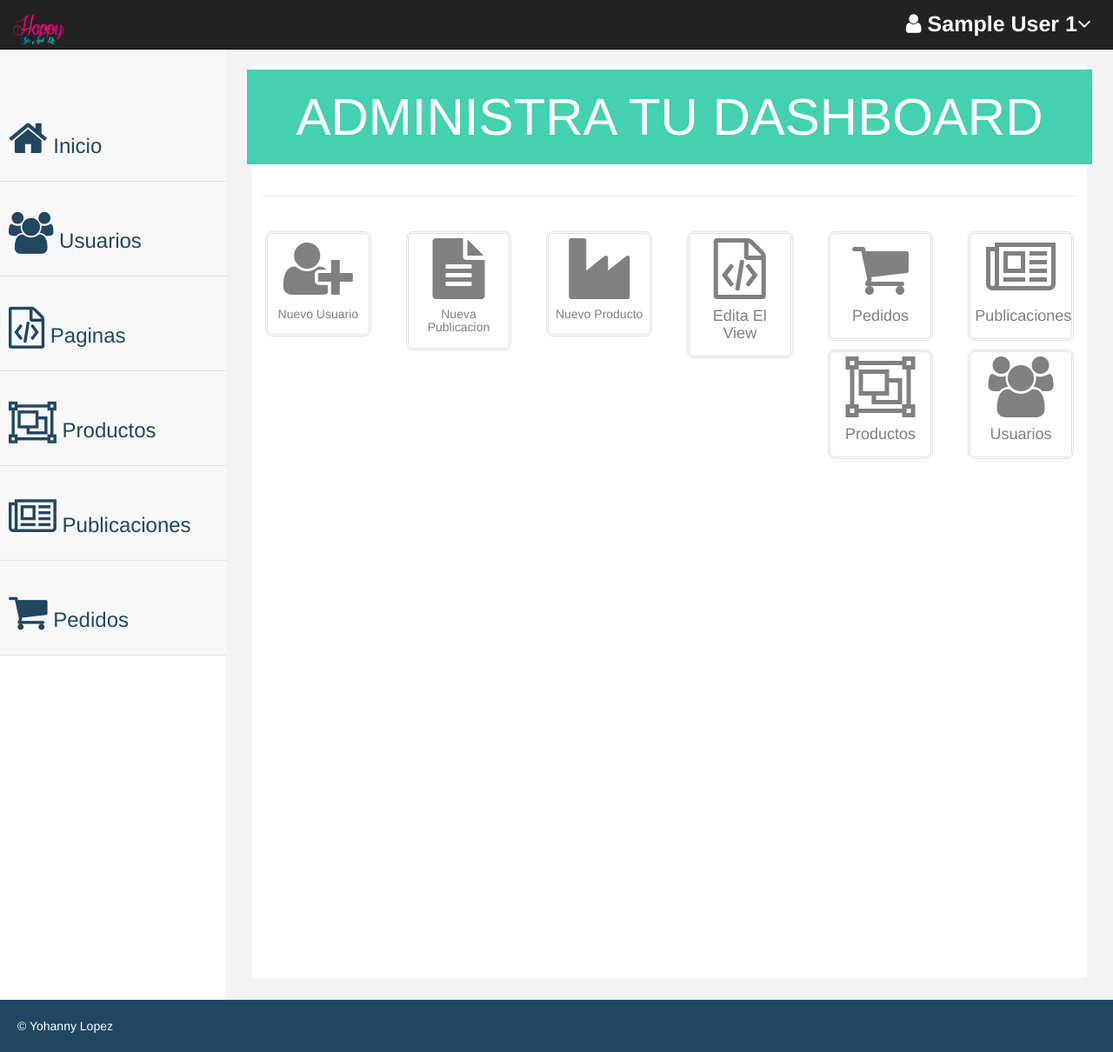
After one commit to rylopez/happy2, a PHP site: page /dashboard.php in a window 1280 px wide. The commit adds this page. Shown: the whole page at 87% size. Run offline with PHP 8.4, Linux system fonts and the light colour scheme; the visitor is signed in with stand-in values (Sample User, id 1); some libraries are stand-ins or nearby versions.

Commit message:
hoy jueves

```diff
--- /dev/null
+++ b/view/components/comp.pagesdashboard.php
@@ -0,0 +1,74 @@
+<?php
+
+if(isset($_GET["p"])){
+	$page = base64_decode($_GET["p"]);
+}else{
+	$page = "";
+}
+
+switch ($page) {
+	case '':
+		require_once("inicio_menu.php");
+		break;
+	case 'gestion_usuarios':
+		require_once("Gestion_usuarios.php");
+	break;
+
+
+	case 'actualizar_usuario':
+
+		require_once("ActualizarUsuario.php");
+	break;
+
+	case 'nuevo_usuario':
+
+		require_once("nuevo_usuario.php");
+	break;
+
+	case 'gestion_productos':
+
+		require_once("Gestion_productos.php");
+	break;
+
+	case  'nuevo_producto':
+
+	 require_once("nuevo_producto.php");
+	break;
+
+
+	case  'actualizar_producto':
+
+	 require_once("ActualizarProducto.php");
+	break;
+
+
+case  'actualizar_foto_producto':
+
+	 require_once("ActualizarFotoProducto.php");
+	break;
+
+case 'gestion_publicaciones':
+
+		require_once("Gestion_publicaciones.php");
+	break;
+
+	case  'nueva_publicacion':
+
+	 require_once("nueva_publicacion.php");
+	break;
+
+
+	case  'actualizar_publicacion':
+
+	 require_once("ActualizarPublicacion.php");
+	break;
+
+
+case  'actualizar_file_publicacion':
+
+	 require_once("actualizarfilepublicacion.php");
+	break;
+
+
+}
+?>
--- a/view/components/menu.php
+++ b/view/components/menu.php
@@ -3,23 +3,33 @@
 if($_SESSION["id_rol"]==1){//Menu Administrador
 
 ?>
+<li >
+   <a href="dashboard.php?p=<?php echo base64_encode('inicio_menu')?>" ><h3><i class="fa fa-home fa-2x" aria-hidden="true"></i> Inicio</h3></a>
+</li>
+<li><a  href="dashboard.php?p=<?php echo base64_encode('gestion_usuarios')?>"><h3 ><i class="fa fa-users fa-2x" aria-hidden="true"></i> Usuarios</h3></a></li>
+<li><a  href="dashboard.php?p=<?php echo base64_encode('gestion_paginas')?>"><h3 ><i class="fa fa-file-code-o fa-2x" aria-hidden="true"></i> Paginas</h3></a></li>
+<li><a  href="dashboard.php?p=<?php echo base64_encode('gestion_productos')?>"><h3><i class="fa fa-object-group fa-2x" aria-hidden="true"></i> Productos</h3></a></li>
 
-<li><a  href="index.php?p=<?php echo base64_encode('gestion_usuarios')?>"></i><h2 > Usuarios</h2></a></li>
-<li><a  href="index.php?p=<?php echo base64_encode('gestion_productos')?>"><h2> Productos</h2></a></li>
-
-<li><a   href="index.php?p=<?php echo base64_encode('gestion_publicaciones')?>"><h2 >Gestion de  Publicaciones</h2></a></li>
-<li><a  href="index.php?p=<?php echo base64_encode('gestion_publicaciones')?>"><h2 > Pedidos</h2></a></li>
+<li><a   href="dashboard.php?p=<?php echo base64_encode('gestion_publicaciones')?>"><h3 ><i class="fa fa-newspaper-o fa-2x" aria-hidden="true"></i> Publicaciones</h3></a></li>
+<li><a  href="dashboard.php?p=<?php echo base64_encode('gestion_publicaciones')?>"><h3 > <i class="fa fa-shopping-cart fa-2x" aria-hidden="true"></i> Pedidos</h3></a></li>
 <?php }
 elseif ($_SESSION["id_rol"]==2) {//menu empleado
 	?>
-<li><a href="index.php?p=<?php echo base64_encode('gestion_productos')?>"><h2 > Productos</h2></a></li>
-<li><a href="#"><h2> Pedidos</h2></a></li>
-<?php }
-elseif($_SESSION["id_rol"]==3){//cliente
-	?>
-	<li><a  href="#"><h2> Mis compras</h2></a></li>
+<li class="active-link">
+   <a href="dashboard.php?p=<?php echo base64_encode('inicio_menu')?>" ><h3><i class="fa fa-home fa-2x" aria-hidden="true"></i> Inicio</h3></a>
+ <li><a  href="dashboard.php?p=<?php echo base64_encode('gestion_productos')?>"><h3><i class="fa fa-object-group fa-2x" aria-hidden="true"></i> Productos</h3></a></li>
+
+<li><a   href="dashboard.php?p=<?php echo base64_encode('gestion_publicaciones')?>"><h3 ><i class="fa fa-newspaper-o fa-2x" aria-hidden="true"></i> Publicaciones</h3></a></li>
+<li><a  href="dashboard.php?p=<?php echo base64_encode('gestion_publicaciones')?>"><h3 > <i class="fa fa-shopping-cart fa-2x" aria-hidden="true"></i> Pedidos</h3></a></li>
+</li>
+
+
 	<?php }
 elseif($_SESSION["id_rol"]==4){//expert
 	?>
-	<li><a href="index.php?p=<?php echo base64_encode('gestion_publicaciones')?>"><h2 >Gestion de Publicaciones</h2></a></li>
-	<?php } ?>
+	<li class="active-link">
+   <a href="dashboard.php?p=<?php echo base64_encode('inicio_menu')?>" ><h3><i class="fa fa-home" aria-hidden="true"></i> Inicio</h3></a>
+   <li><a  href="dashboard.php?p=<?php echo base64_encode('gestion_paginas')?>"><h3 ><i class="fa fa-file-o" aria-hidden="true"></i> Paginas</h3></a></li>
+
+   <li><a   href="dashboard.php?p=<?php echo base64_encode('gestion_publicaciones')?>"><h3 ><i class="fa fa-newspaper-o" aria-hidden="true"></i> Publicaciones</h3></a></li>
+<?php } ?>
--- /dev/null
+++ b/view/dashboard.php
@@ -0,0 +1,137 @@
+<?php
+//El codigo comentado se debe  actualizar cuando este  la dasboard lista
+
+//cambio casa
+
+  session_start();
+
+ ?>
+<!DOCTYPE html>
+<html lang="Es">
+<head>
+  <title>Happy Sex and Life</title>
+  <meta charset="utf-8">
+  <meta name="viewport" content="width=device-width, initial-scale=1">
+  <link href="recursos/css/custom.css" rel="stylesheet" />
+  <link rel="stylesheet" href="recursos/css/estilo.css">
+  <link rel="stylesheet" type="text/css" href="recursos/css/jquery.dataTables.css">
+  <link rel="stylesheet" type="text/css" href="recursos/plugins/sweetalert/dist/sweetalert.css">
+  <link rel="stylesheet" href="recursos/plugins/font-awesome/css/font-awesome.min.css">
+  <link rel="stylesheet" href="recursos/plugins/bootstrap/css/bootstrap.min.css">
+
+  <script src="//code.jquery.com/jquery-3.1.1.min.js"></script>
+
+  <script src="recursos/plugins/bootstrap/js/bootstrap.min.js"></script>
+  <script type="text/javascript" charset="utf8" src="recursos/plugins/datatable/jquery.dataTables.min.js"></script>
+<script type="text/javascript" src="recursos/plugins/sweetalert/dist/sweetalert.min.js"></script>
+
+ <script type="text/javascript">
+    $(document).ready( function () {
+              $('#datatable').DataTable({
+               "language": {
+               "url": "https://cdn.datatables.net/plug-ins/1.10.11/i18n/Spanish.json"
+                }
+                });
+
+       $('.menu a').hover(function() {
+                $(this).stop().animate({
+                   opacity: 1
+                 }, 200);
+                    }, function() {
+               $(this).stop().animate({
+                opacity: 0.3
+                 }, 200);
+              });
+
+  $("#tipoproducto").change(function () {
+           $("#tipoproducto option:selected").each(function () {
+            elegido=$(this).val();
+            $.post("tipoproducto.php", { elegido: elegido }, function(data){
+            $("#talla").html(data);
+            });
+        });
+   })
+
+   <?php
+
+                    if(isset($_GET["m"],$_GET["tm"])){
+                  echo "swal({ title: '',   text: '".base64_decode($_GET["m"])."',   type: '".base64_decode($_GET["tm"])."',  imageUrl: 'recursos/logos/logo.png',imageSize: '200x120'});";
+
+                  }
+      ?>
+     $('[data-toggle="tooltip"]').tooltip();
+
+       });
+</script>
+
+</head>
+<body>
+
+
+
+    <div id="wrapper">
+         <div class="navbar navbar-inverse navbar-fixed-top">
+            <div class="adjust-nav">
+                <div class="navbar-header">
+                    <button type="button" class="navbar-toggle" data-toggle="collapse" data-target=".sidebar-collapse">
+                        <span class="icon-bar"></span>
+                        <span class="icon-bar"></span>
+                        <span class="icon-bar"></span>
+                    </button>
+                    <a class="navbar-brand" href="#">
+                        <img src="recursos/logos/logo.png" style="width:60px;" />
+
+                    </a>
+
+                </div>
+
+                <span class="logout-spn" >
+
+      <?php
+      if(!isset($_SESSION["id_usuario"])){
+            }else{ ?>
+
+    <a   data-toggle="dropdown" id="nomusu" ><i class="fa fa-user" aria-hidden="true"></i>
+ <?php echo "".($_SESSION["nombre"])." ".($_SESSION["apellido"]);?><i class="fa fa-angle-down" aria-hidden="true"></i></a>
+    <ul class="dropdown-menu dropdown-menu-right">
+      <li><a href="index.php?p=<?php echo base64_encode("actualizar_usuario");?>&ui=<?php echo base64_encode($_SESSION["id_usuario"]); ?>">Actualizar mi perfil</a></li>
+      <li class="divider"></li>
+      <li><a href="cerrarsesion.php">Cerrar Sesión</a></li>
+    </ul>
+      <?php } ?>
+
+
+                </span>
+            </div>
+        </div>
+        <!-- /. NAV TOP  -->
+        <nav class="navbar-default navbar-side" role="navigation">
+            <div class="sidebar-collapse">
+                <ul class="nav" id="main-menu">
+
+                 <?php
+
+        if(!isset($_SESSION["id_usuario"])){
+            }else{
+         include_once("components/menu.php");
+         } ?>
+
+                </ul>
+          </div>
+
+        </nav>
+
+        <?php include_once("components/comp.pagesdashboard.php") ?>
+
+        </div>
+    <div class="footer">
+
+
+            <div class="row">
+                <div class="col-lg-12" >
+                    &copy; Yohanny Lopez
+                </div>
+            </div>
+        </div>
+</body>
+</html>
--- a/view/inicio.php
+++ b/view/inicio.php
@@ -18,7 +18,7 @@
         </div>
         <div class="filter"></div>
         <video autoplay loop class="fillWidth">
-            <source src="../../video/video.mp4" type="video/mp4" />Your browser does not support the video tag. I suggest you upgrade your browser.</video>
+            <source src="../../../video/video.mp4" type="video/mp4" />Your browser does not support the video tag. I suggest you upgrade your browser.</video>
         <div class="poster hidden">
             <img src="recursos/video/poster.jpg" alt="">
         </div>
--- /dev/null
+++ b/view/inicio_menu.php
@@ -0,0 +1,261 @@
+      <?php
+
+if($_SESSION["id_rol"]==1){//Menu Administrador
+
+?>
+        <!-- /. NAV SIDE  -->
+        <div id="page-wrapper" >
+            <div id="page-inner">
+                <div class="row">
+                    <div class="col-lg-12">
+                     <h2 class='gestionar'>ADMINISTRA TU DASHBOARD</h2>
+                    </div>
+                </div>
+                 <!-- /. ROW  -->
+                  <hr />
+
+                  <!-- /. ROW  -->
+                <div class="row text-center pad-top">
+                  <div class="col-lg-2 col-md-2 col-sm-2 col-xs-6">
+                      <div class="div-square">
+                          <a href="blank.html" >
+                            <i class="fa fa-user-plus fa-5x" aria-hidden="true"></i>
+                            <h5>Nuevo Usuario</h5>
+                        </a>
+                      </div>
+
+
+                  </div>
+
+                  <div class="col-lg-2 col-md-2 col-sm-2 col-xs-6">
+                      <div class="div-square">
+                           <a href="blank.html" >
+ <i class="fa fa-file-text fa-5x"></i>
+                      <h5>Nueva Publicacion</h5>
+                      </a>
+                      </div>
+
+
+                  </div>
+                  <div class="col-lg-2 col-md-2 col-sm-2 col-xs-6">
+                      <div class="div-square">
+                           <a href="blank.html" >
+ <i class="fa fa-industry fa-5x"></i>
+                      <h5>Nuevo Producto</h5>
+                      </a>
+                      </div>
+
+
+                  </div>
+                  <div class="col-lg-2 col-md-2 col-sm-2 col-xs-6">
+                      <div class="div-square">
+                           <a href="blank.html" >
+ <i class="fa fa-file-code-o fa-5x"></i>
+                      <h4>Edita El View</h4>
+                      </a>
+                      </div>
+
+
+                  </div>
+                  <div class="col-lg-2 col-md-2 col-sm-2 col-xs-6">
+                      <div class="div-square">
+                           <a href="blank.html" >
+ <i class="fa fa-shopping-cart fa-5x"></i>
+                      <h4>Pedidos </h4>
+                      </a>
+                      </div>
+
+
+                  </div>
+                  <div class="col-lg-2 col-md-2 col-sm-2 col-xs-6">
+                      <div class="div-square">
+                           <a href="blank.html" >
+ <i class="fa fa-newspaper-o fa-5x"></i>
+                      <h4>Publicaciones</h4>
+                      </a>
+                      </div>
+
+
+                  </div>
+                  <div class="col-lg-2 col-md-2 col-sm-2 col-xs-6">
+                      <div class="div-square">
+                           <a href="blank.html" >
+ <i class="fa fa-object-group fa-5x"></i>
+                      <h4>Productos</h4>
+                      </a>
+                      </div>
+
+
+                  </div>
+              <div class="col-lg-2 col-md-2 col-sm-2 col-xs-6">
+                      <div class="div-square">
+                           <a href="blank.html" >
+ <i class="fa fa-users fa-5x"></i>
+                      <h4>Usuarios</h4>
+                      </a>
+                      </div>
+
+
+                  </div>
+              </div>
+
+
+    </div>
+             <!-- /. PAGE INNER  -->
+            </div>
+         <!-- /. PAGE WRAPPER  -->
+  <?php }
+elseif ($_SESSION["id_rol"]==2) {//menu empleado
+  ?>
+  <div id="page-wrapper" >
+            <div id="page-inner">
+                <div class="row">
+                    <div class="col-lg-12">
+                     <h2 class='gestionar'>ADMINISTRA TU DASHBOARD</h2>
+                    </div>
+                </div>
+                 <!-- /. ROW  -->
+                  <hr />
+
+                  <!-- /. ROW  -->
+                <div class="row text-center pad-top">
+                  <div class="col-lg-2 col-md-2 col-sm-2 col-xs-6">
+                      <div class="div-square">
+                          <a href="blank.html" >
+                            <i class="fa fa-user-plus fa-5x" aria-hidden="true"></i>
+                            <h5>Nuevo Usuario</h5>
+                        </a>
+                      </div>
+
+
+                  </div>
+
+                  <div class="col-lg-2 col-md-2 col-sm-2 col-xs-6">
+                      <div class="div-square">
+                           <a href="blank.html" >
+ <i class="fa fa-file-text fa-5x"></i>
+                      <h5>Nueva Publicacion</h5>
+                      </a>
+                      </div>
+
+
+                  </div>
+                  <div class="col-lg-2 col-md-2 col-sm-2 col-xs-6">
+                      <div class="div-square">
+                           <a href="blank.html" >
+ <i class="fa fa-industry fa-5x"></i>
+                      <h5>Nuevo Producto</h5>
+                      </a>
+                      </div>
+
+
+                  </div>
+
+                  <div class="col-lg-2 col-md-2 col-sm-2 col-xs-6">
+                      <div class="div-square">
+                           <a href="blank.html" >
+ <i class="fa fa-shopping-cart fa-5x"></i>
+                      <h4>Pedidos </h4>
+                      </a>
+                      </div>
+
+
+                  </div>
+                  <div class="col-lg-2 col-md-2 col-sm-2 col-xs-6">
+                      <div class="div-square">
+                           <a href="blank.html" >
+ <i class="fa fa-newspaper-o fa-5x"></i>
+                      <h4>Publicaciones</h4>
+                      </a>
+                      </div>
+
+
+                  </div>
+                  <div class="col-lg-2 col-md-2 col-sm-2 col-xs-6">
+                      <div class="div-square">
+                           <a href="blank.html" >
+ <i class="fa fa-object-group fa-5x"></i>
+                      <h4>Productos</h4>
+                      </a>
+                      </div>
+
+
+                  </div>
+
+              </div>
+
+
+    </div>
+             <!-- /. PAGE INNER  -->
+            </div>
+   <?php }
+elseif ($_SESSION["id_rol"]==4) {//menu experto
+  ?>
+  <div id="page-wrapper" >
+            <div id="page-inner">
+                <div class="row">
+                    <div class="col-lg-12">
+                     <h2 class='gestionar'>ADMINISTRA TU DASHBOARD</h2>
+                    </div>
+                </div>
+                 <!-- /. ROW  -->
+                  <hr />
+
+                  <!-- /. ROW  -->
+                <div class="row text-center pad-top">
+                  <div class="col-lg-2 col-md-2 col-sm-2 col-xs-6">
+                      <div class="div-square">
+                          <a href="blank.html" >
+                            <i class="fa fa-user-plus fa-5x" aria-hidden="true"></i>
+                            <h5>Nuevo Usuario</h5>
+                        </a>
+                      </div>
+
+
+                  </div>
+
+                  <div class="col-lg-2 col-md-2 col-sm-2 col-xs-6">
+                      <div class="div-square">
+                           <a href="blank.html" >
+ <i class="fa fa-file-text fa-5x"></i>
+                      <h5>Nueva Publicacion</h5>
+                      </a>
+                      </div>
+
+
+                  </div>
+
+
+
+                  </div>
+
+
+                  <div class="col-lg-2 col-md-2 col-sm-2 col-xs-6">
+                      <div class="div-square">
+                           <a href="blank.html" >
+ <i class="fa fa-newspaper-o fa-5x"></i>
+                      <h4>Publicaciones</h4>
+                      </a>
+                      </div>
+
+
+                  </div>
+             <div class="col-lg-2 col-md-2 col-sm-2 col-xs-6">
+                      <div class="div-square">
+                           <a href="blank.html" >
+ <i class="fa fa-file-code-o fa-5x"></i>
+                      <h4>Edita El View</h4>
+                      </a>
+                      </div>
+
+
+                  </div>
+
+
+              </div>
+
+
+    </div>
+   <?php }
+ //menu experto
+  ?>
--- /dev/null
+++ b/view/recursos/css/custom.css
@@ -0,0 +1,152 @@
+
+/*=============================================================
+    Authour URI: www.binarycart.com
+    License: Commons Attribution 3.0
+
+    http://creativecommons.org/licenses/by/3.0/
+
+    100% To use For Personal And Commercial Use.
+    IN EXCHANGE JUST GIVE US CREDITS AND TELL YOUR FRIENDS ABOUT US
+
+    ========================================================  */
+/*==============================================
+    GENERAL  STYLES
+    =============================================*/
+body {
+    font-family: 'Open Sans', sans-serif;
+    line-height:30px;
+}
+
+ #wrapper {
+    width: 100%;
+    margin-top:50px;
+}
+
+#page-wrapper {
+    padding: 15px 15px;
+    min-height: 600px;
+    background:#F3F3F3;
+
+}
+#page-inner {
+    width:100%;
+    margin:10px 20px 10px 0px;
+    background-color:#fff!important;
+    padding:10px;
+    min-height:1050px;
+}
+.pad-top {
+    padding-top:15px;
+}
+/*==============================================
+    MENU STYLES
+    =============================================*/
+
+.sidebar-collapse .nav {
+	padding:0;
+    padding-top:50px;
+}
+
+.sidebar-collapse > .nav > li > a {
+	padding:15px 10px;
+    color: #214761;
+font-weight: 900;
+font-size: 16px;
+}
+.sidebar-collapse > .nav > li {
+	border-bottom:1px solid #e1e1e1;
+}
+.sidebar-collapse .nav > li > a:hover,
+.sidebar-collapse .nav > li > a:focus {
+
+	background:#F3F3F3;
+	outline:0;
+}
+
+.navbar-side {
+	border:none;
+	background-color: #fff;
+
+}
+.navbar-inverse {
+
+background-color: #214761;
+border-color: #F0F0F0;
+min-height: 80px;
+}
+
+
+.nav > li > a > i {
+    margin-right:10px;
+}
+.logout-spn {
+    float:right;
+    color:#fff;
+    font-size:25px;
+    font-weight:800;
+    margin:20px;
+    margin: 10px 25px 10px 50px;
+}
+    .logout-spn a {
+        text-decoration:none;
+    }
+.active-link {
+    background-color:#f3f3f3;
+}
+
+/*==============================================
+    DASHBOARD STYLES
+    =============================================*/
+.div-square {
+    padding:5px;
+    border:3px double #e1e1e1;
+    -webkit-border-radius:8px;
+   -moz-border-radius:8px;
+    border-radius:8px;
+    margin:5px;
+
+}
+
+.div-square> a,.div-square> a:hover {
+    color:#808080;
+     text-decoration:none;
+}
+/*==============================================
+    FOOTER STYLES
+    =============================================*/
+.footer {
+    background-color:#214761;
+    width:100%;
+    color:#fff;
+    padding:20px 50px 20px 50px;
+     padding-left:20px;
+}
+
+
+    .footer > a, .footer>a:hover {
+
+        color:#fff;
+    }
+
+/*==============================================
+    MEDIA QUERIES
+    =============================================*/
+
+ @media(min-width:768px) {
+     #page-wrapper{
+               margin: 0 0 0 260px;
+        padding: 15px 30px;
+        min-height: 1050px;
+
+    }
+
+
+    .navbar-side {
+        z-index: 1;
+        position: absolute;
+        width: 260px;
+
+    }
+
+
+}
--- a/view/recursos/css/estilo.css
+++ b/view/recursos/css/estilo.css
@@ -269,13 +269,14 @@ body {
    font: 95% Arial, Helvetica, sans-serif;
      margin-left: 2%;
       margin-right: 2%;
+      margin-top: -10px;
     background: #43D1AF;
     padding: 20px 0;
     font-size: 60px;
     font-weight: 300;
     text-align: center;
     color: #fff;
-    margin: 0px -16px 16px -16px;
+    margin: -5px -16px 16px -16px;
 
 }
 .form-style-6{
@@ -413,7 +414,7 @@ body {
 
 }
 .formulario{
-   background: #F7F7F7;
+   background: #f7f4d1;
 }
 .contenedor {
   width: 98%;
```
Also changed, not shown: paleta de colores.txt (+13 -5 lines), view/index.php (+2 -7 lines), paleta.jpg (added).
